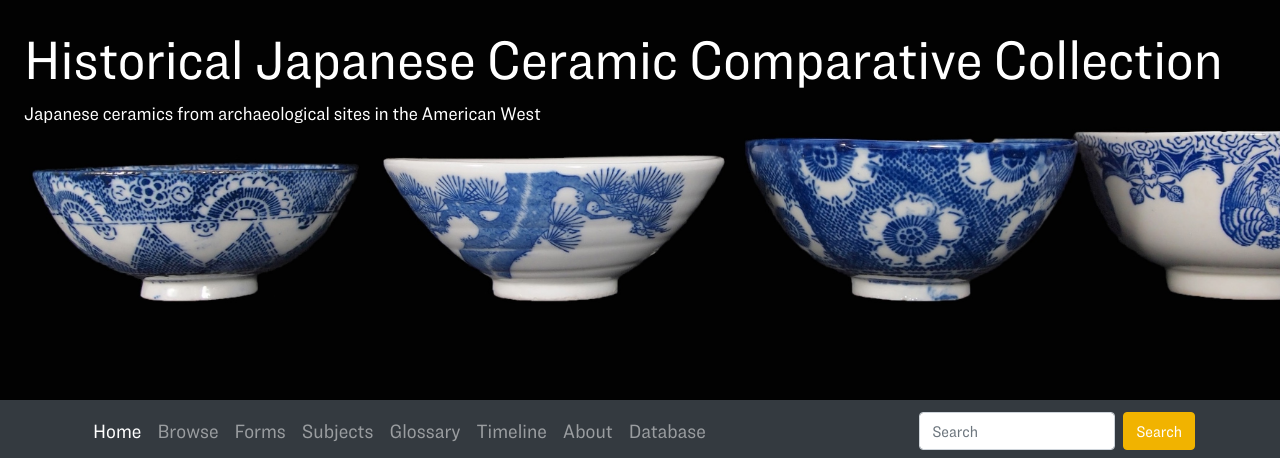
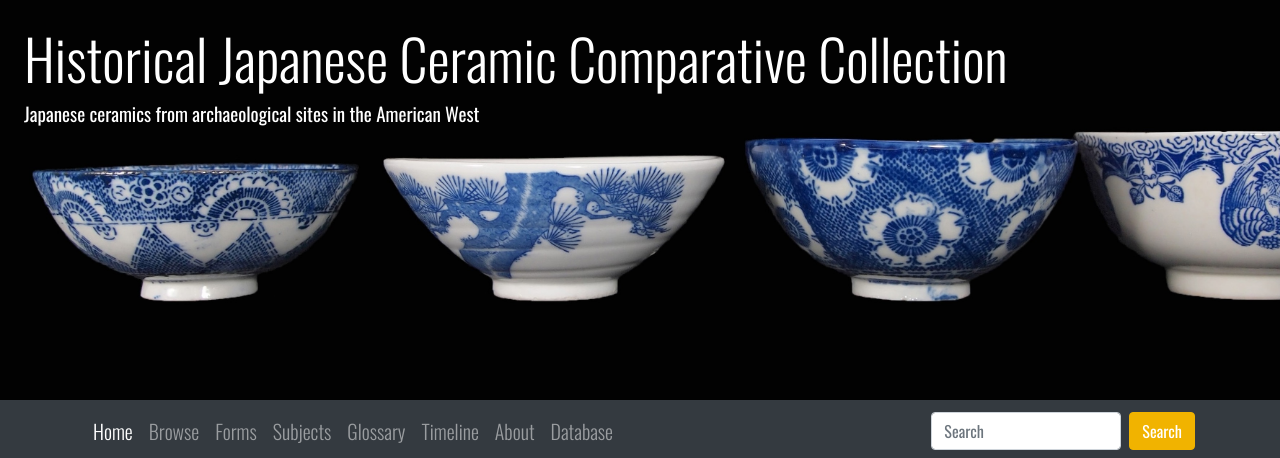
Before and after one commit to uidaholib/HJCCC_source, a Jekyll site: the page built from index.md, in a window 1280 px wide. Shown: the top 458 px of the page. Built offline with Jekyll 4.4.1, drawn with Linux system fonts in a browser that asks for light colours; grey boxes are pictures that could not be loaded.

Commit message:
collection, font, and item view changes

```diff
--- a/_config.yml
+++ b/_config.yml
@@ -11,10 +11,10 @@
 email: ewilliamson@uidaho.edu
 
 # url variables
-# url: https://uidaholib.github.io
-url: https://www.lib.uidaho.edu
-# baseurl: /HJCCC_source
-baseurl: /digital/hjccc
+url: https://uidaholib.github.io
+# url: https://www.lib.uidaho.edu
+baseurl: /HJCCC_source
+# baseurl: /digital/hjccc
 repo-url: https://digital.lib.uidaho.edu
 repo-collection-ids: HJCCC
 
--- a/_data/nav-configuration.csv
+++ b/_data/nav-configuration.csv
@@ -4,5 +4,5 @@
 Forms,/forms.html
 Subjects,/subjects.html
 Glossary,/glossary/
-Timeline,/timeline/
+Timeline,/timeline.html
 About,/about.html
--- a/_layouts/item.html
+++ b/_layouts/item.html
@@ -20,11 +20,12 @@
                 <div>
                     <div class="gallery-img" data-src="https://www.lib.uidaho.edu/digital/hjccc/objects/{{ image.identifier }}.jpg">
                         <img src="https://www.lib.uidaho.edu/digital/hjccc/objects/{{ image.identifier }}_sm.jpg" alt="{{ image.title | escape }}" alt="item thumbnail" class="img-fluid">
+                        <p class="text-center"><small>Click to view full screen</small></p>
                     </div>
                 </div>
                 <div class="text-center my-2">
                     <p>{{ image.title }}</p>
-                    <a href="https://www.lib.uidaho.edu/digital/hjccc/objects/{{ image.identifier }}.jpg" target="_blank" class="btn btn-clearwater" title="image download">View Full Screen</a>
+                    <a href="https://www.lib.uidaho.edu/digital/hjccc/objects/{{ image.identifier }}.jpg" target="_blank" class="btn btn-clearwater" title="image download">Download Image</a>
                 </div>
             </div>
             {% endfor %}
--- a/_sass/_custom.scss
+++ b/_sass/_custom.scss
@@ -104,3 +104,20 @@
         font-weight: normal;
     }
 }
+#collectionslink {
+    cursor: pointer;
+    z-index: 999;
+    position: absolute;
+    right: 0px;
+    top: 0px;
+    color: white;
+    font-size: 14px;
+    background: #999;
+    border-radius: 0px 0px 0px 20px;
+    padding: 5px 20px;
+    border-bottom: 1px #dadada solid;
+    margin: 0;
+    font-weight: 300; }
+
+  #collectionslink p {
+    margin: 0; }
--- a/assets/css/main.scss
+++ b/assets/css/main.scss
@@ -4,7 +4,7 @@
 @charset "utf-8";
 
 // base variables
-$base-font-family: "Ringside Narrow A", "Ringside Narrow B", Arial, sans-serif;
+$base-font-family: "oswald","Ringside Narrow A", "Ringside Narrow B", Arial, sans-serif;
 $base-font-size:   19px;
 $base-font-weight: 300;
 $small-font-size:  $base-font-size * 0.875;
```
